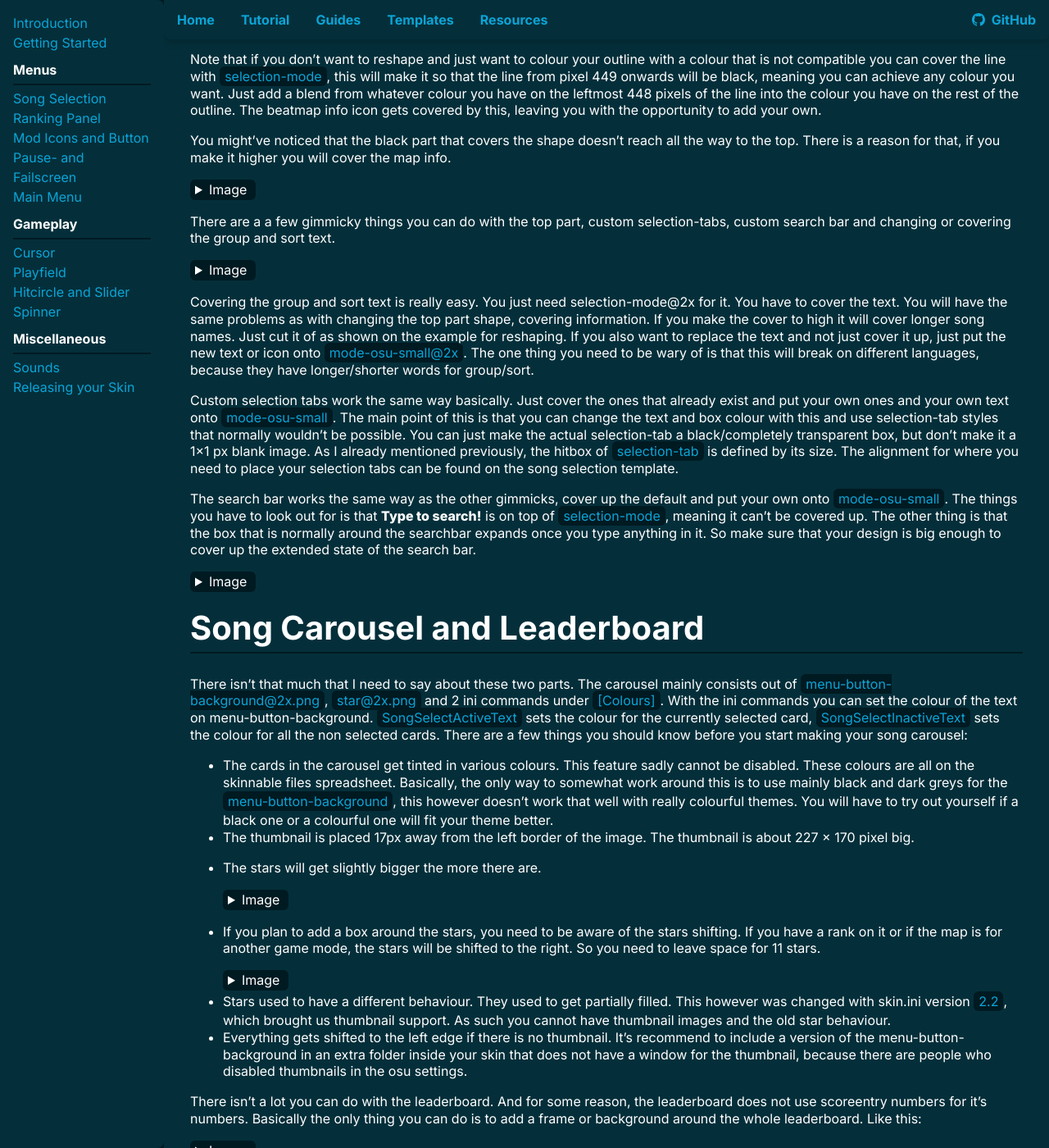
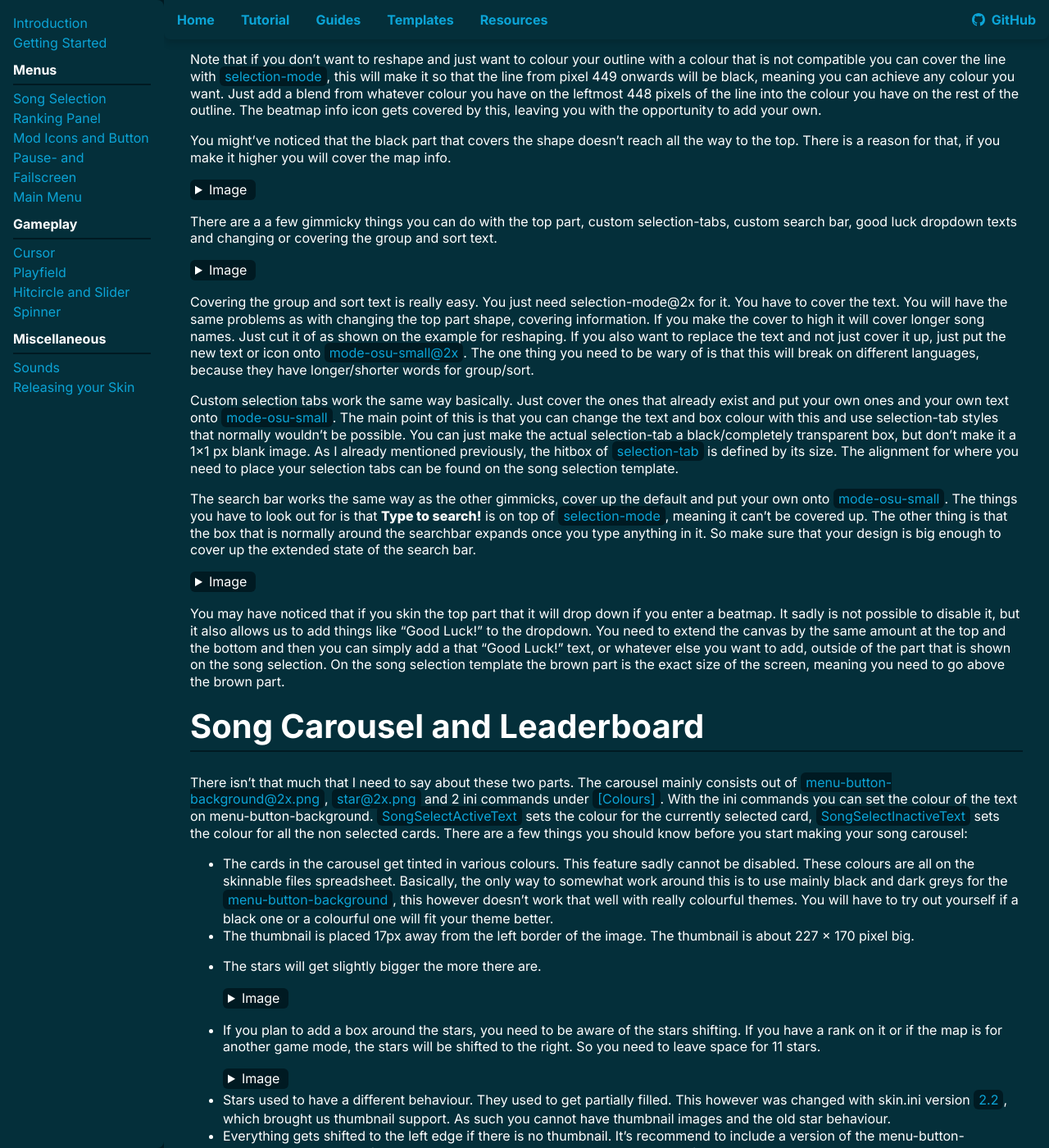
Before and after one commit to RockRoller01/skinninginfo, a Jekyll site: the page built from tutorial/song_selection.md, in a window 1280 px wide and 1400 px high, scrolled down 3248 px. Shown: the whole window at 82% size. Built offline with Jekyll 4.4.1, drawn with Linux system fonts in a browser that asks for light colours.

Commit message:
added good luck! texts

```diff
--- a/tutorial/song_selection.md
+++ b/tutorial/song_selection.md
@@ -43,7 +43,7 @@
 </details>
 
 There aren't that many things you need to know to get either of these 4 results.
-Whenever you work with the song selection, [this template](https://osu.ppy.sh/community/forums/topics/686407) will be of huge help. On there is everything that the song selection contains, with its standard sizes. You basically just need to trace over it, and then, after you're finished, cut everything into their respective images.
+Whenever you work with the song selection, [this template](https://rockroller01.github.io/skinninginfo/templates/song_selection.html) will be of huge help. On there is everything that the song selection contains, with its standard sizes. You basically just need to trace over it, and then, after you're finished, cut everything into their respective images.
 
 There are a few things you can do with the bottom part that goes beyond the intended image sizes. The two main things are a height change and a shape change. The default bottom part is only 180px high, but you can make it higher. All of the buttons have their anchor points at their bottom left corner, meaning they can be extended all the way up to the upper screen border. **But**, there are two things you need to be aware of when doing this. First, if you go too high you might cover the leaderboards or beatmaps. You can extend the bottom part up to roughly ~220px (shown below), without covering anything.
 
@@ -166,7 +166,7 @@
 
 </details>
 
-There are a a few gimmicky things you can do with the top part, custom selection-tabs, custom search bar and changing or covering the group and sort text.
+There are a a few gimmicky things you can do with the top part, custom selection-tabs, custom search bar, good luck dropdown texts and changing or covering the group and sort text.
 
 <details><summary>Image</summary>
 
@@ -185,6 +185,8 @@
 <img src="img/song_selection/toppart_search_bar_size.png" style="width:100%">
 
 </details>
+
+You may have noticed that if you skin the top part that it will drop down if you enter a beatmap. It sadly is not possible to disable it, but it also allows us to add things like "Good Luck!" to the dropdown. You need to extend the canvas by the same amount at the top and the bottom and then you can simply add a that "Good Luck!" text, or whatever else you want to add, outside of the part that is shown on the song selection. On the song selection template the brown part is the exact size of the screen, meaning you need to go above the brown part.
 
 # Song Carousel and Leaderboard
 There isn't that much that I need to say about these two parts. The carousel mainly consists out of ``menu-button-background@2x.png``, ``star@2x.png`` and 2 ini commands under ``[Colours]``. With the ini commands you can set the colour of the text on menu-button-background. ``SongSelectActiveText`` sets the colour for the currently selected card, ``SongSelectInactiveText`` sets the colour for all the non selected cards.
```
